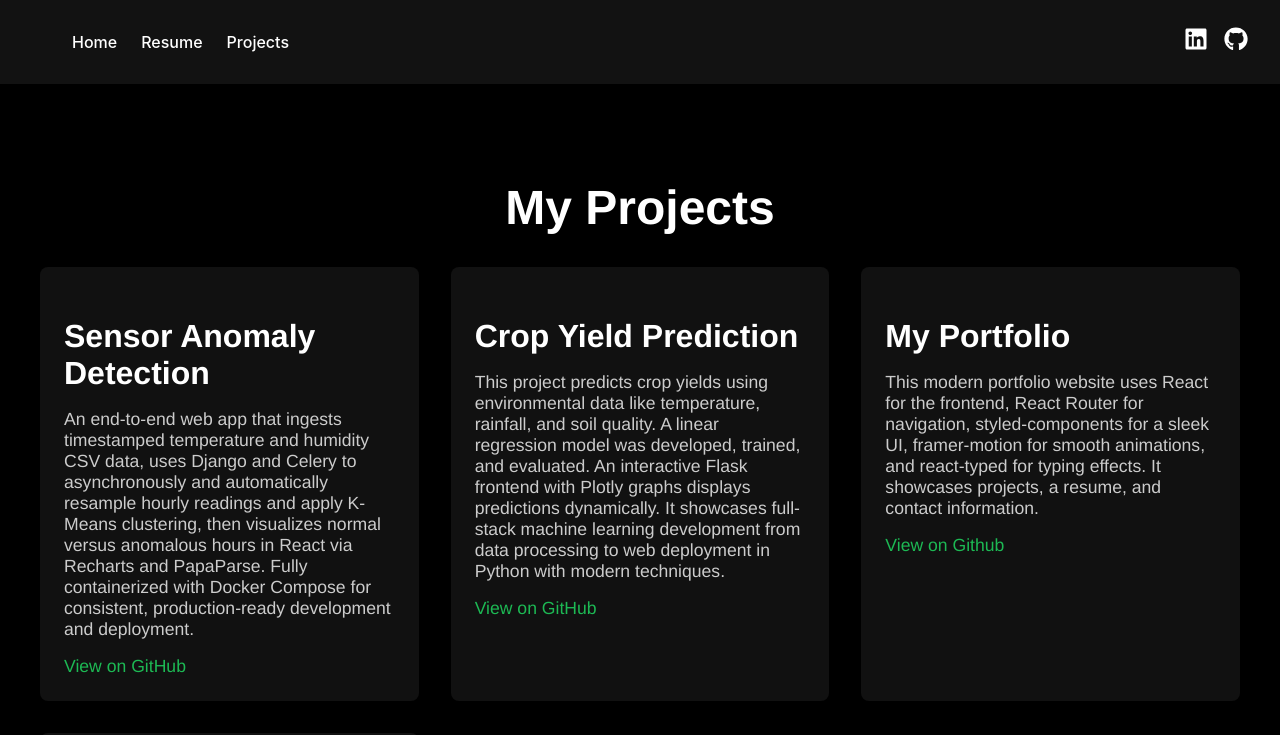
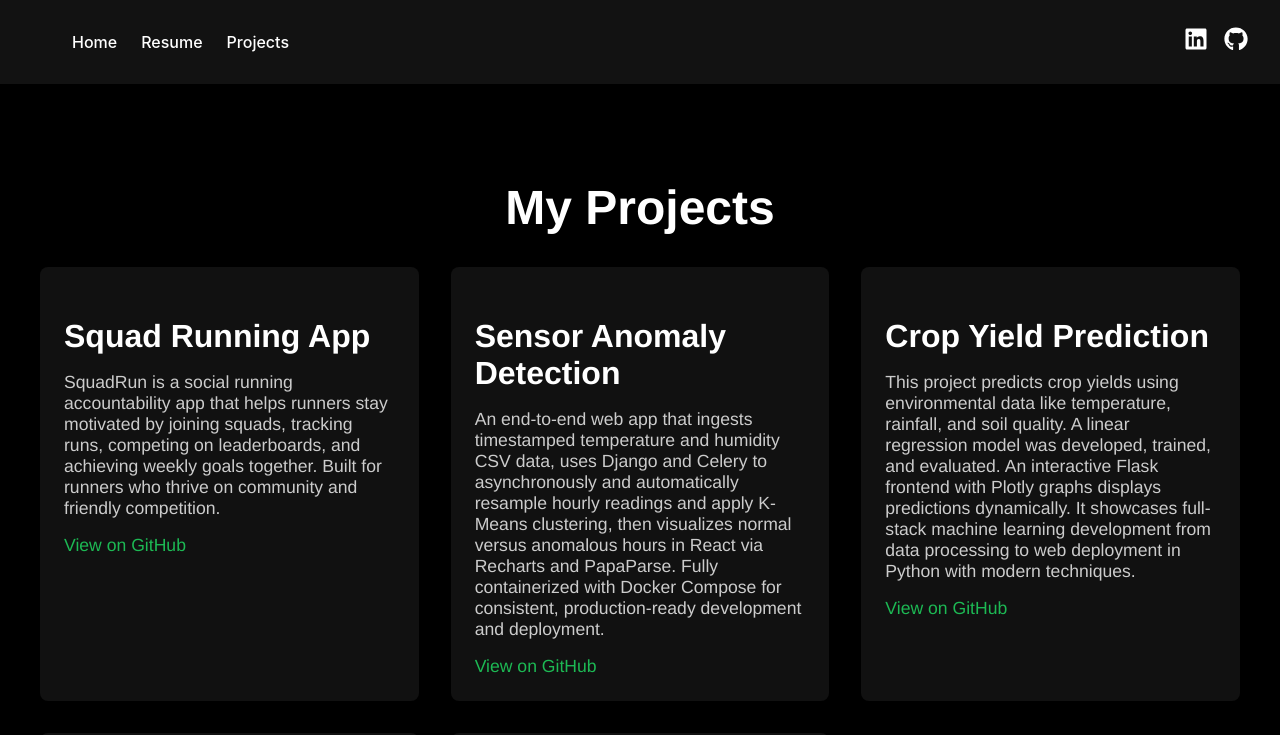
Before and after one commit to SmitWandre/my_portfolio, a React (Create React App) app: page /projects in a window 1280 px wide. Shown: the top 735 px of the page. Built offline with nearby package versions, Linux system fonts and the light colour scheme.

Commit message:
Add Squad Running App project card
Added a new project card for the Squad Running App with details and a GitHub link.

```diff
--- a/src/pages/Projects.js
+++ b/src/pages/Projects.js
@@ -71,6 +71,15 @@ const Projects = () => {
         <ProjectsHeading>My Projects</ProjectsHeading>
         <ProjectGrid>
           <ProjectCard>
+            <ProjectTitle>Squad Running App</ProjectTitle>
+            <ProjectDescription>
+              SquadRun is a social running accountability app that helps runners stay motivated by joining squads, tracking runs, competing on leaderboards, and achieving weekly goals together. Built for runners who thrive on community and friendly competition.
+            </ProjectDescription>
+            <ProjectLink href="https://github.com/SmitWandre/SquadRunna" target="_blank" rel="noopener noreferrer">
+              View on GitHub
+            </ProjectLink>
+          </ProjectCard>
+          <ProjectCard>
             <ProjectTitle>Sensor Anomaly Detection</ProjectTitle>
             <ProjectDescription>
               An end-to-end web app that ingests timestamped temperature and humidity CSV data, uses Django and Celery to asynchronously and automatically resample hourly readings and apply K-Means clustering, then visualizes normal versus anomalous hours in React via Recharts and PapaParse. Fully containerized with Docker Compose for consistent, production-ready development and deployment.
```
